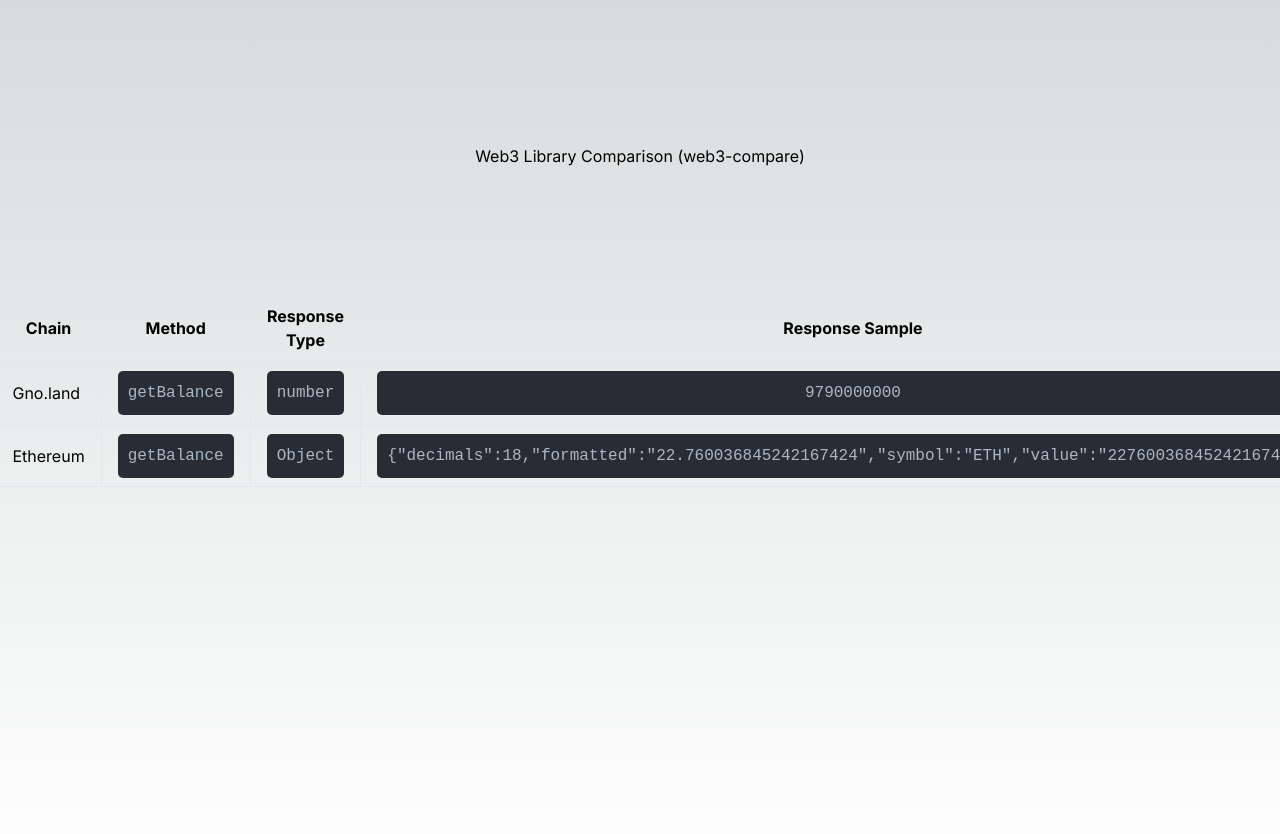
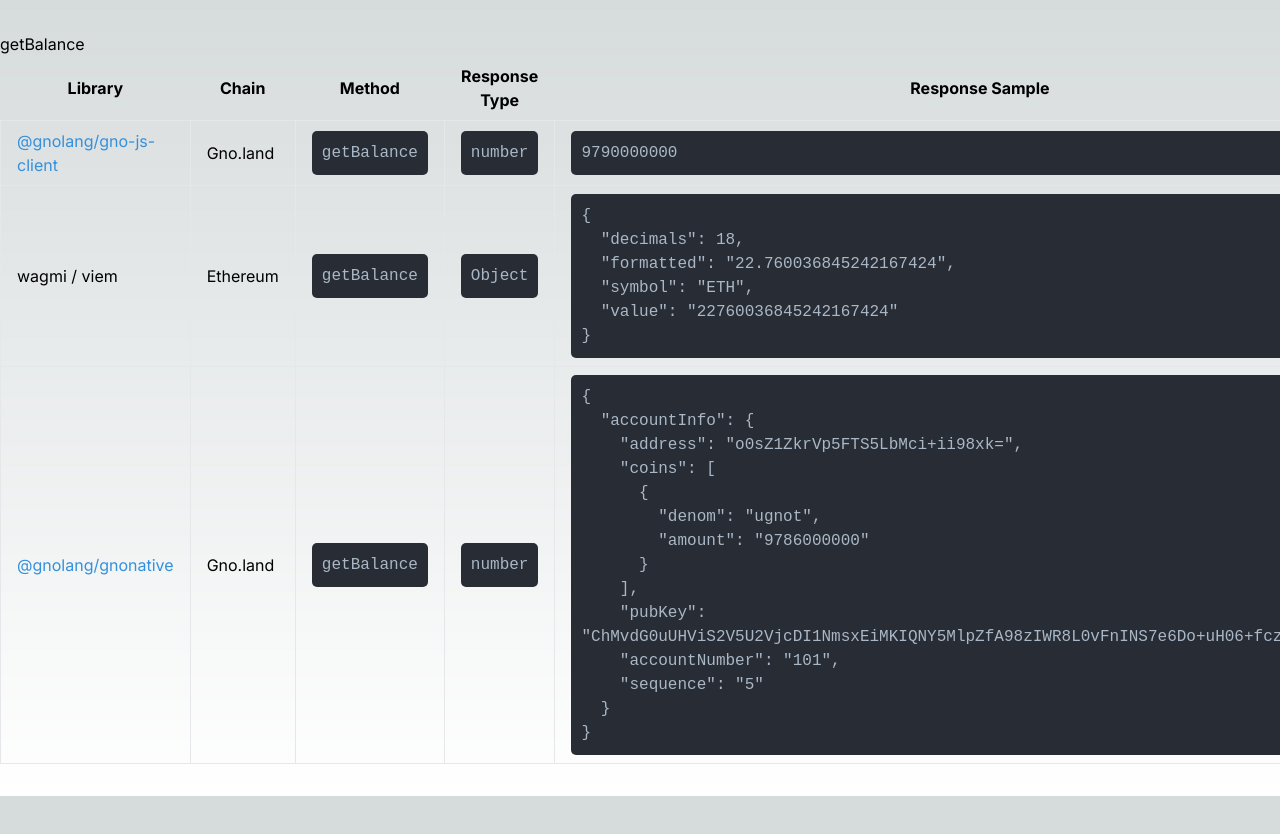
Before and after one commit to iuricmp/web3-compare, a Next.js app: page / in a window 1280 px wide. Shown: the top 834 px of the page. After the commit the page ends 800 px from the top, so only its background shows below. Built offline with nearby package versions, Linux system fonts and the light colour scheme.

Commit message:
chore: gnonative

```diff
--- a/app/globals.css
+++ b/app/globals.css
@@ -124,5 +124,5 @@
   white-space: pre-wrap;
   word-wrap: break-word;
   overflow: auto;
-  text-align: center;
+  text-align: left;
 }
--- a/app/page.tsx
+++ b/app/page.tsx
@@ -1,13 +1,8 @@
 export default function Home() {
   return (
-    <div
-      className="container mx-auto my-8 overflow-x-scroll"
-      style={{ width: "2000px" }}
-    >
-      <main className="flex min-h-screen flex-col items-center p-4">
-        <h1 className="p-24">Web3 Library Comparison (web3-compare)</h1>
-        <div className="container mx-auto my-8">
-          <div className="flex items-center justify-center">
+    <div className="container mx-auto my-8 overflow-x-scroll">
+        <div className="mx-auto">
+          <h1>getBalance</h1>
             <table className="table-auto">
               <thead>
                 <tr>
@@ -45,7 +40,7 @@
                   </td>
                 </tr>
                 <tr className="border px-4 py-2">
-                  <td className="border px-4 py-2">wagmi</td>
+                  <td className="border px-4 py-2">wagmi / viem</td>
                   <td className="border px-4 py-2">Ethereum</td>
                   <td className="border px-4 py-2">
                     <p className="json-style">getBalance</p>
@@ -54,17 +49,40 @@
                     <p className="json-style">Object</p>
                   </td>
                   <td className="border px-4 py-2">
-                    <p className="json-style">{`{"decimals":18,"formatted":"22.760036845242167424","symbol":"ETH","value":"22760036845242167424"}`}</p>
+                    <p className="json-style">{JSON.stringify({"decimals":18,"formatted":"22.760036845242167424","symbol":"ETH","value":"22760036845242167424"}, null, 2)}</p>
                   </td>
                   <td className="border px-4 py-2">
                     <a href="/balance/wagmi">sample</a>
+                    <a href="https://wagmi.sh/core/api/actions/getBalance#getbalance">docs</a>
+                  </td>
+                </tr>
+                <tr>
+                  <td className="border px-4 py-2">
+                    <a
+                      href="https://npmjs.com/package/@gnolang/gnonative"
+                      target="_blank"
+                      rel="noreferrer noopener"
+                    >
+                      @gnolang/gnonative
+                    </a>
+                  </td>
+                  <td className="border px-4 py-2">Gno.land</td>
+                  <td className="border px-4 py-2">
+                    <p className="json-style">getBalance</p>
+                  </td>
+                  <td className="border px-4 py-2">
+                    <p className="json-style">number</p>
+                  </td>
+                  <td className="border px-4 py-2">
+                    <p className="json-style">{JSON.stringify({"accountInfo":{"address":"o0sZ1ZkrVp5FTS5LbMci+ii98xk=","coins":[{"denom":"ugnot","amount":"9786000000"}],"pubKey":"ChMvdG0uUHViS2V5U2VjcDI1NmsxEiMKIQNY5MlpZfA98zIWR8L0vFnINS7e6Do+uH06+fczPe43Hg==","accountNumber":"101","sequence":"5"}}, null, 2)}</p>
+                  </td>
+                  <td className="border px-4 py-2">
+                    <a href="/balance/gno">sample</a>
                   </td>
                 </tr>
               </tbody>
             </table>
-          </div>
         </div>
-      </main>
     </div>
   );
 }
```
